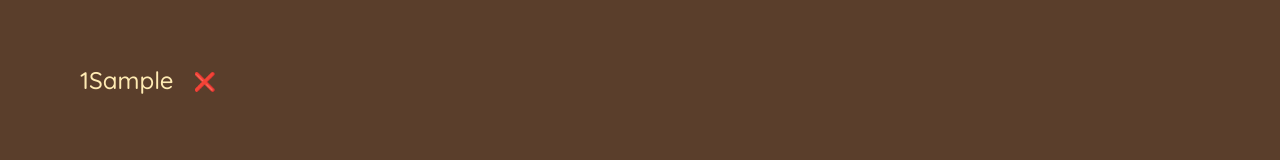
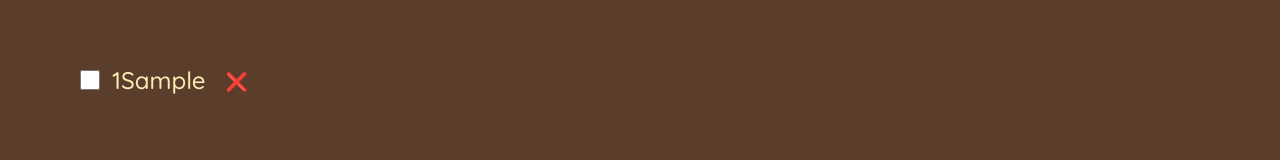
Before and after one commit to n-alavi/travel-list, a React (Create React App) app: page / in a window 1280 px wide. Both pictures are taken after typing "Sample" into the empty fields and a click on the button "ADD". Shown: the part 358-518 px from the top of the page. Built offline with nearby package versions, Linux system fonts and the light colour scheme.

Commit message:
feat
add a function and props ontoggleitem for packed the list

```diff
--- a/src/App.js
+++ b/src/App.js
@@ -19,11 +19,22 @@
   function handleDeleteItem(id) {
     setItems((items) => items.filter((item) => item.id !== id));
   }
+  function handleToggleItem(id) {
+    setItems((items) =>
+      items.map((item) =>
+        item.id === id ? { ...item, packed: !item.packed } : item
+      )
+    );
+  }
   return (
     <div className="app">
       <Logo />
       <Form onAddItems={handleAddItems} />
-      <PackingList items={items} onDeleteItem={handleDeleteItem} />
+      <PackingList
+        items={items}
+        onDeleteItem={handleDeleteItem}
+        onToggleItem={handleToggleItem}
+      />
       <Stats />
     </div>
   );
@@ -70,21 +81,31 @@
   );
 }
 
-function PackingList({ items, onDeleteItem }) {
+function PackingList({ items, onDeleteItem, onToggleItem }) {
   return (
     <div className="items-list">
       <ul className="list">
         {items.map((item) => (
-          <Item item={item} onDeleteItem={onDeleteItem} key={item.id} />
+          <Item
+            item={item}
+            onDeleteItem={onDeleteItem}
+            onToggleItem={onToggleItem}
+            key={item.id}
+          />
         ))}
       </ul>
     </div>
   );
 }
 
-function Item({ item, onDeleteItem }) {
+function Item({ item, onDeleteItem, onToggleItem }) {
   return (
     <li>
+      <input
+        type="checkbox"
+        value={item.packed}
+        onChange={() => onToggleItem(item.id)}
+      />
       <span style={item.packed ? { textDecoration: "line-through" } : {}}>
         {item.quantity}
         {item.description}
```
